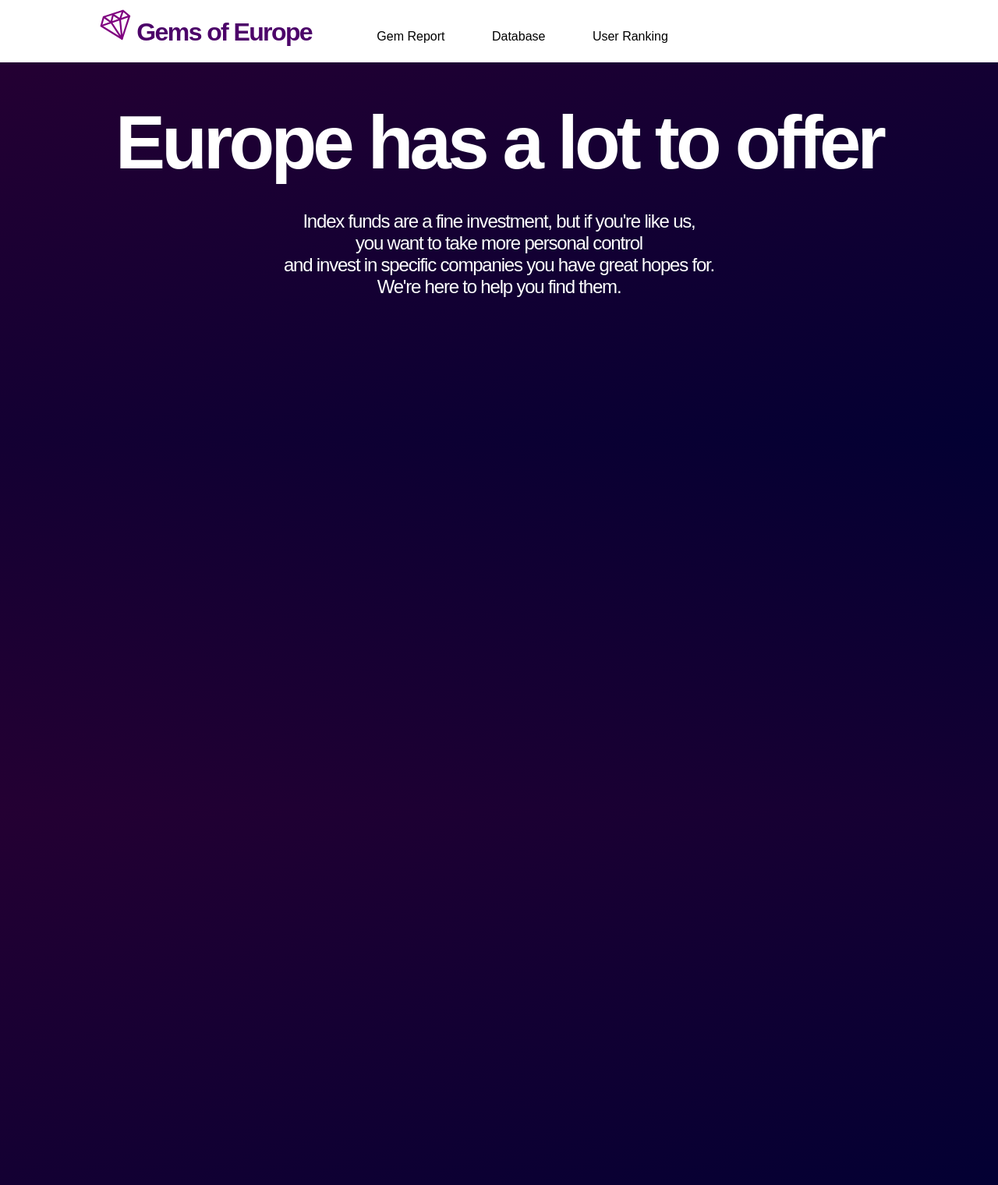
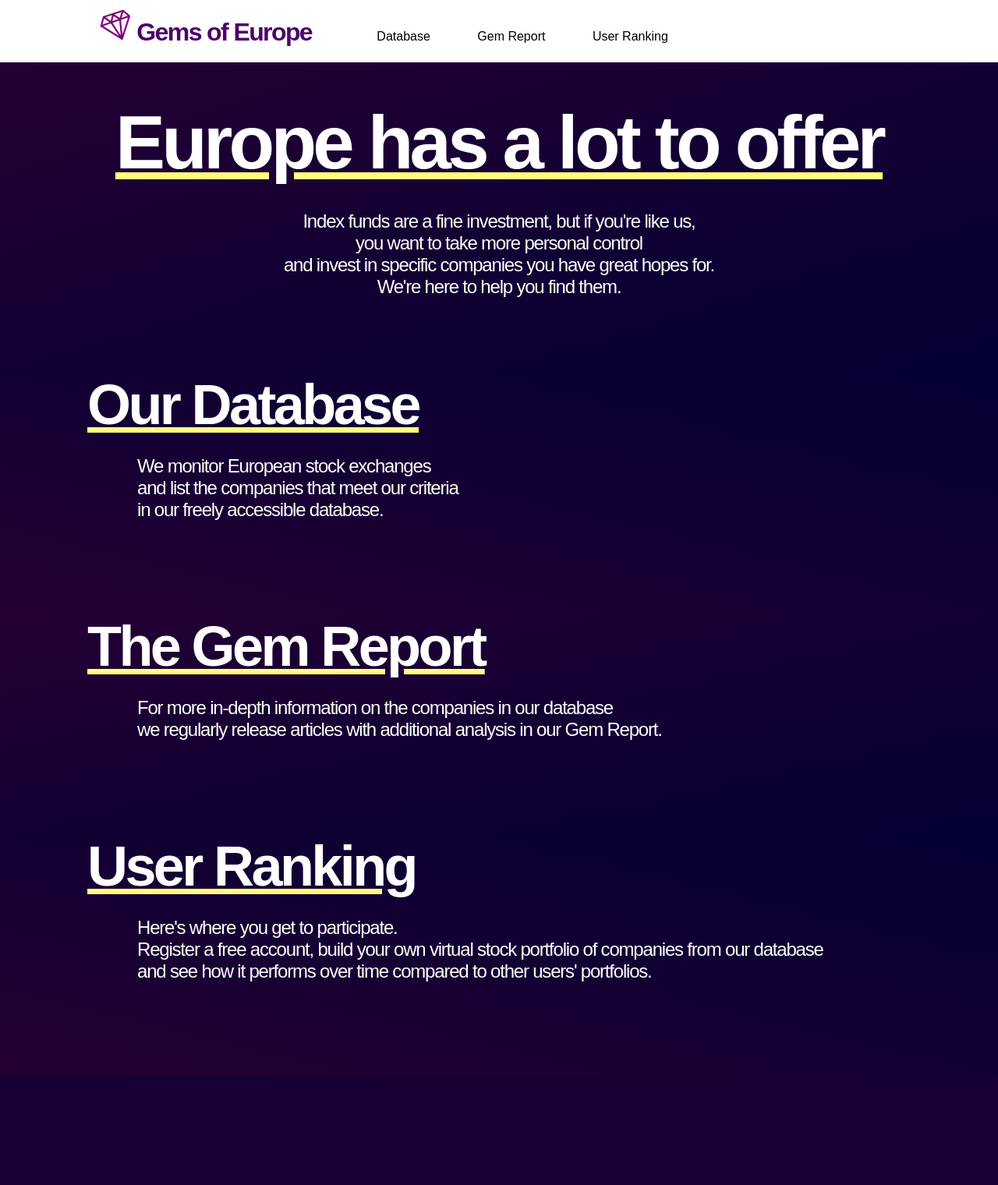
Before and after one commit to topaletti/gems, a Django app: page / in a window 1280 px wide. Shown: the whole page at 78% size. After the commit the page ends 1380 px from the top, so only its background shows below. Run offline with Django 3.2, Linux system fonts and the light colour scheme.

Commit message:
edit nav bar and landing page

```diff
--- a/app/templates/app/base.html
+++ b/app/templates/app/base.html
@@ -21,12 +21,14 @@
     nav div.menu {display:inline;;text-align:right;font-size:16px;padding-left:48px;padding-right:48px;}
     nav div.menu span.menu-button {margin:0 24px 0 24px;padding:4px;}
     nav div.menu span.menu-button:hover {border-style:none none solid none;border-width:2px;border-color:var(--second-accent-color);}
+    {% block additional-css %}{% endblock %}
 	</style>
   </head>
   <body>
 	<header>
       <nav>
         <div class="logo">
+          <a href="{% url 'app/index' %}">
             <svg width="40" height="40" viewBox="0 0 62 62">
               <path
                  style="fill:none;stroke:#800080;stroke-width:3.5;stroke-linecap:butt;stroke-linejoin:miter;stroke-miterlimit:4;stroke-dasharray:none;stroke-opacity:1"
@@ -49,11 +51,12 @@
                  id="path26"
                  sodipodi:nodetypes="ccc" />
             </svg>
-          <a href="{% url 'app/index' %}">Gems of Europe</a>
+            Gems of Europe
+          </a>
         </div>
         <div class="menu">
+          <span class="menu-button"><a href="">Database</a></span>
           <span class="menu-button"><a href="">Gem Report</a></span>
-          <span class="menu-button"><a href="">Database</a></span>
           <span class="menu-button"><a href="">User Ranking</a></span>
         </div>
       </nav>
--- a/app/templates/app/index.html
+++ b/app/templates/app/index.html
@@ -1,18 +1,56 @@
 {% extends "app/base.html" %}
 
+{% block additional-css %}
+h1 {margin:0 0 32px 0;padding-top:48px;font-size:96px;color:white;font-weigth:bold;letter-spacing:-0.05em;
+  text-decoration:underline #FFFC80;}
+h2 {margin:0;font-size:72px;color:white;font-weigth:bold;letter-spacing:-0.05em;
+  text-decoration:underline solid #FFFC80;}
+p.h1-caption {margin:0 auto;width:800px;max-width:90%;font-size:24px;color:white;letter-spacing:-0.05em;}
+p.h2-caption {margin-left:64px;font-size:24px;color:white;letter-spacing:-0.05em;}
+div.placard {padding:0 16px 96px 16px;}
+div.placard:first-of-type {margin-top:80px;text-align:center;}
+div.placard-content {margin:0 96px 0 96px;}
+div.odd {background:linear-gradient(to bottom right,#240033,#030033);}
+div.even {background:linear-gradient(to bottom left,#030033,#240033);}
+{% endblock %}
+
 {% block content %}
-<div style="margin-top:80px;height:480px;text-align:center;
-  background:linear-gradient(to bottom right,#240033,#030033);">
-  <h1 style="margin:0 0 32px 0;padding-top:48px;font-size:96px;color:white;font-weigth:bold;letter-spacing:-0.05em;">Europe has a lot to offer</h1>
-  <p style="margin:0 auto;width:800px;font-size:24px;color:white;letter-spacing:-0.05em;">
+<div class="placard odd">
+  <h1>Europe has a lot to offer</h1>
+  <p class="h1-caption">
     Index funds are a fine investment, but if you're like us,<br>
     you want to take more personal control<br>
     and invest in specific companies you have great hopes for.<br>
     We're here to help you find them.
   </p>
 </div>
-<div style="height:480px;text-align:center;
-  background:linear-gradient(to bottom left,#030033,#240033);"></div>
-<div style="height:480px;text-align:center;
-  background:linear-gradient(to bottom right,#240033,#030033);"></div>
+<div class="placard even">
+  <div class="placard-content">
+    <h2>Our Database</h2>
+    <p class="h2-caption">
+      We monitor European stock exchanges<br>
+      and list the companies that meet our criteria<br>
+      in our freely accessible database.
+    </p>
+  </div>
+</div>
+<div class="placard odd">
+  <div class="placard-content">
+    <h2>The Gem Report</h2>
+    <p class="h2-caption">
+      For more in-depth information on the companies in our database<br>
+      we regularly release articles with additional analysis in our Gem Report.
+    </p>
+  </div>
+</div>
+<div class="placard even">
+  <div class="placard-content">
+    <h2>User Ranking</h2>
+    <p class="h2-caption">
+      Here's where you get to participate.<br>
+      Register a free account, build your own virtual stock portfolio of companies from our database<br>
+      and see how it performs over time compared to other users' portfolios.
+    </p>
+  </div>
+</div>
 {% endblock %}
```
Lines whose indentation alone changed are shown as unchanged.
